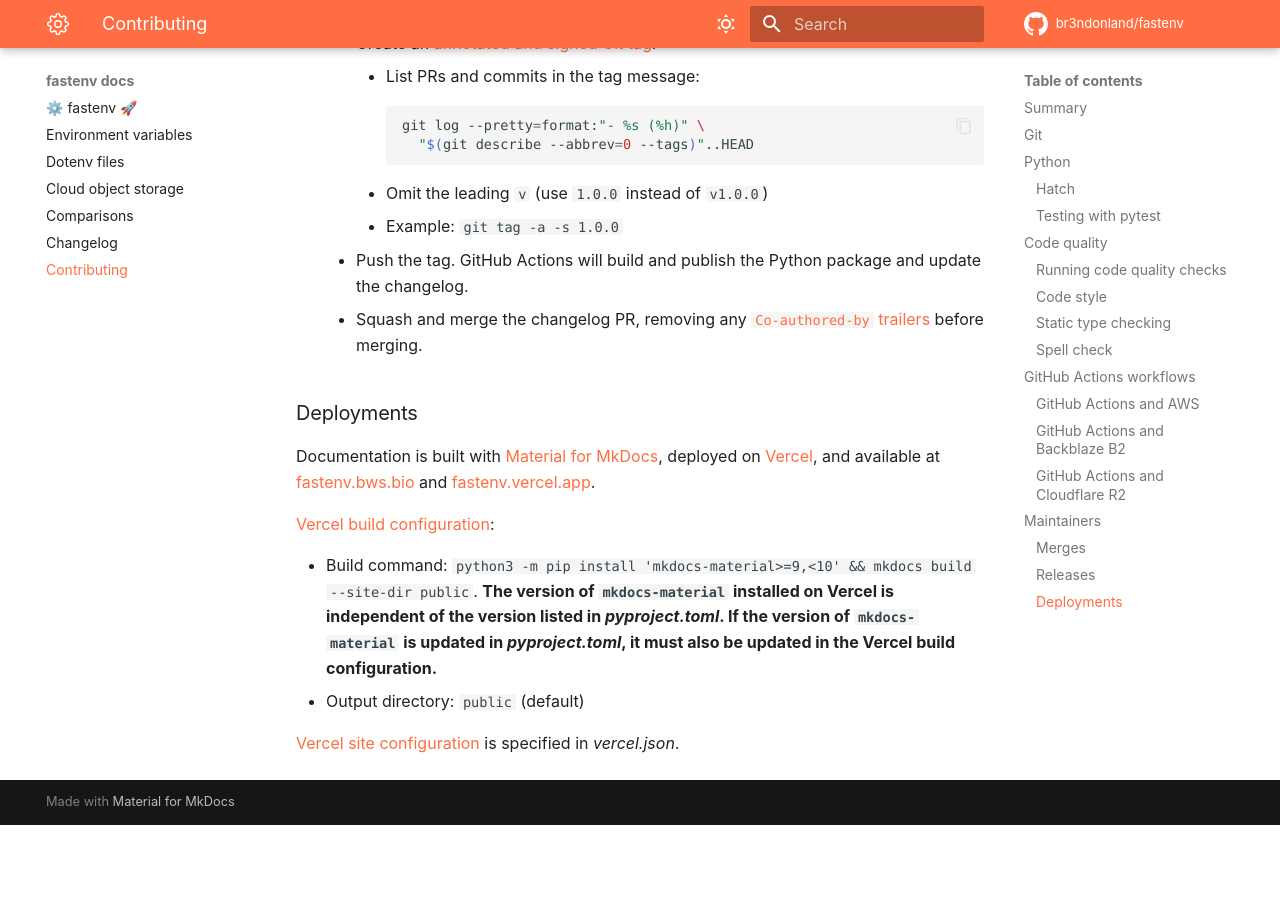
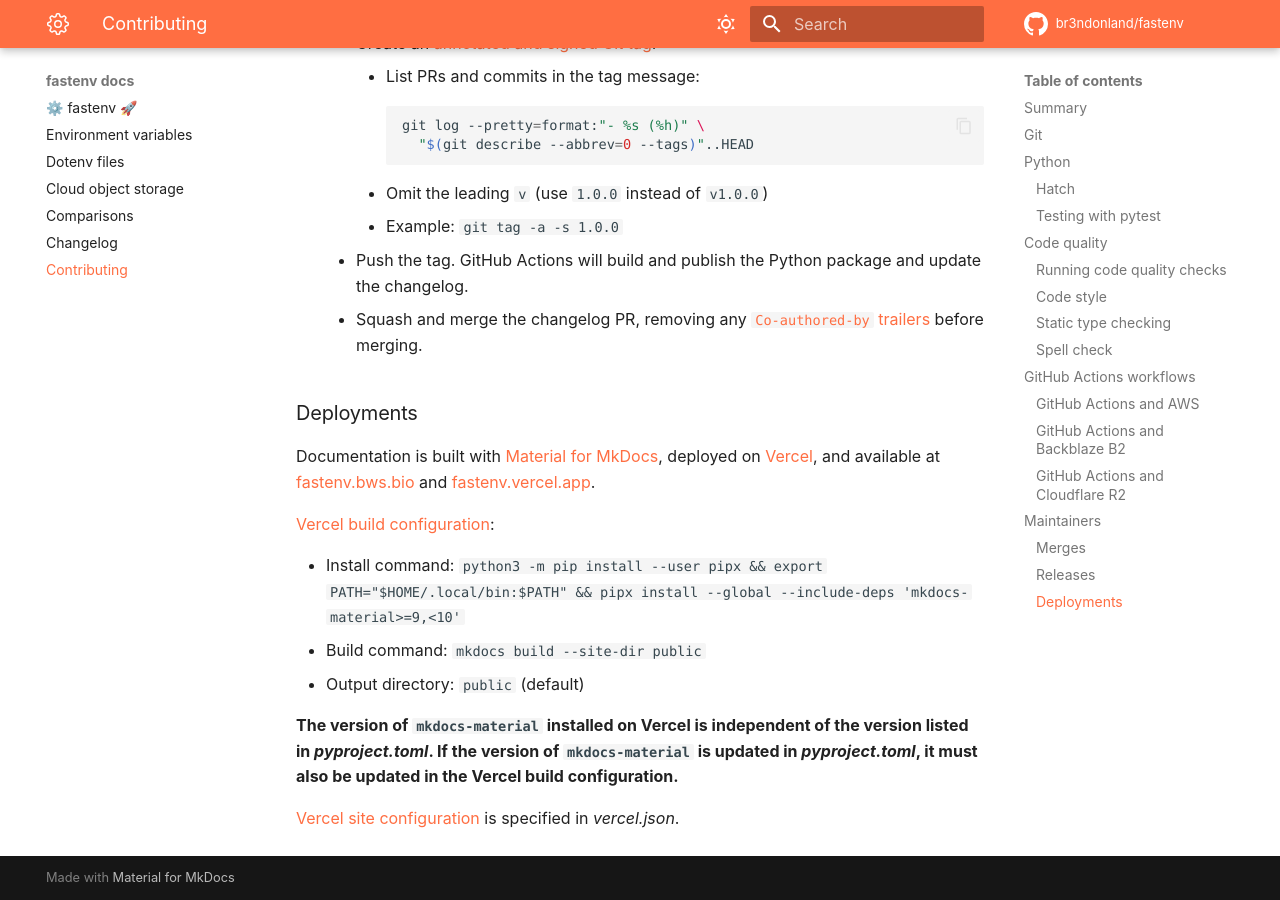
Before and after one commit to br3ndonland/fastenv, an MkDocs documentation site: the page built from docs/contributing.md, in a window 1280 px wide and 900 px high, scrolled down 8444 px. Built offline with MkDocs 1.6.1 and Material for MkDocs 9.7.7, drawn with Linux system fonts in a browser that asks for light colours; comment, search, counter and statistics services are not loaded; before the commit the page ends 9269 px from its top, so only the background shows below that.

```diff
--- a/docs/contributing.md
+++ b/docs/contributing.md
@@ -305,7 +305,10 @@ Documentation is built with [Material for MkDocs](https://squidfunk.github.io/mk
 
 [Vercel build configuration](https://vercel.com/docs/build-step):
 
-- Build command: `python3 -m pip install 'mkdocs-material>=9,<10' && mkdocs build --site-dir public`. **The version of `mkdocs-material` installed on Vercel is independent of the version listed in _pyproject.toml_. If the version of `mkdocs-material` is updated in _pyproject.toml_, it must also be updated in the Vercel build configuration.**
+- Install command: `python3 -m pip install --user pipx && export PATH="$HOME/.local/bin:$PATH" && pipx install --global --include-deps 'mkdocs-material>=9,<10'`
+- Build command: `mkdocs build --site-dir public`
 - Output directory: `public` (default)
 
+**The version of `mkdocs-material` installed on Vercel is independent of the version listed in _pyproject.toml_. If the version of `mkdocs-material` is updated in _pyproject.toml_, it must also be updated in the Vercel build configuration.**
+
 [Vercel site configuration](https://vercel.com/docs/configuration) is specified in _vercel.json_.
```
Also changed, not shown: README.md (+2 -1 lines).
